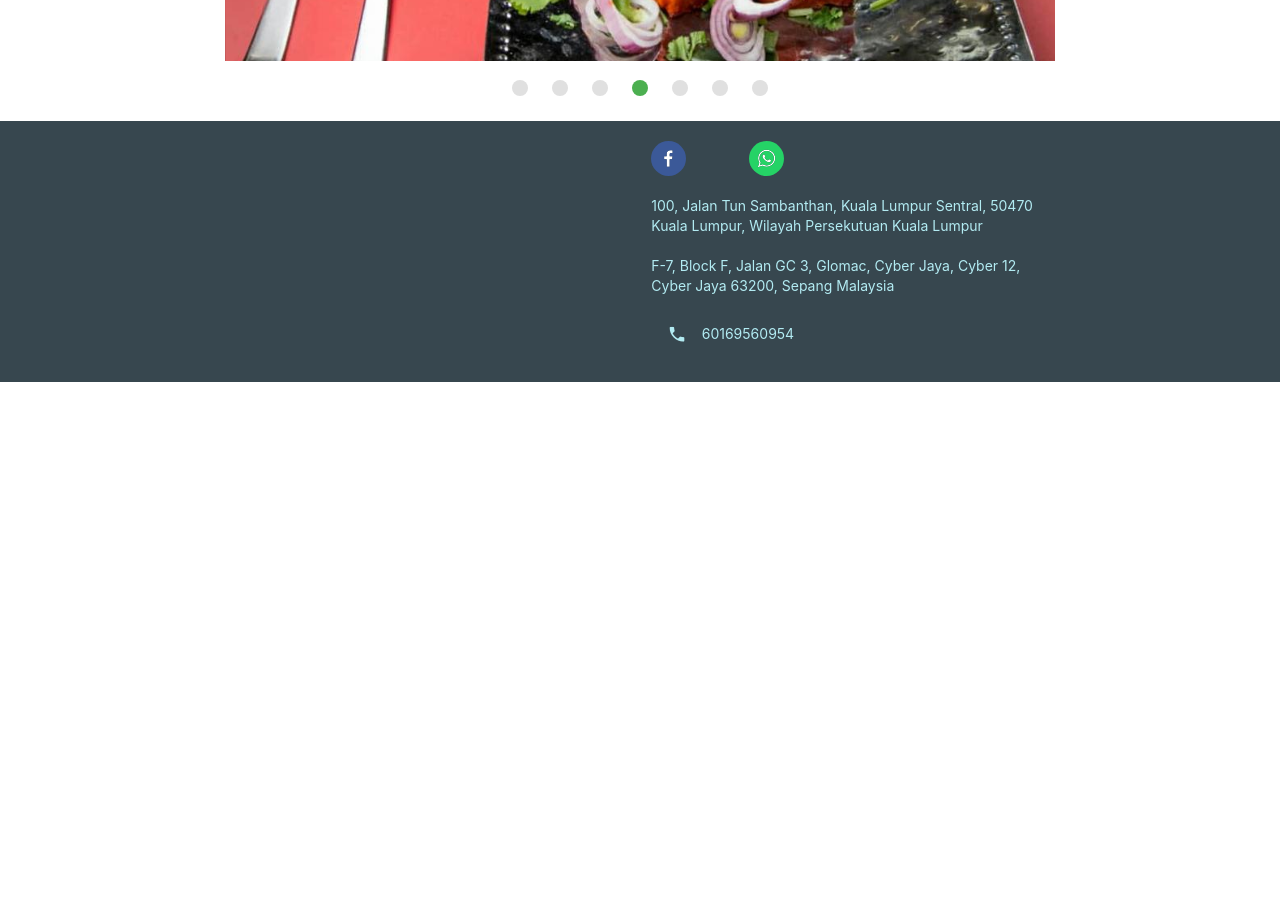
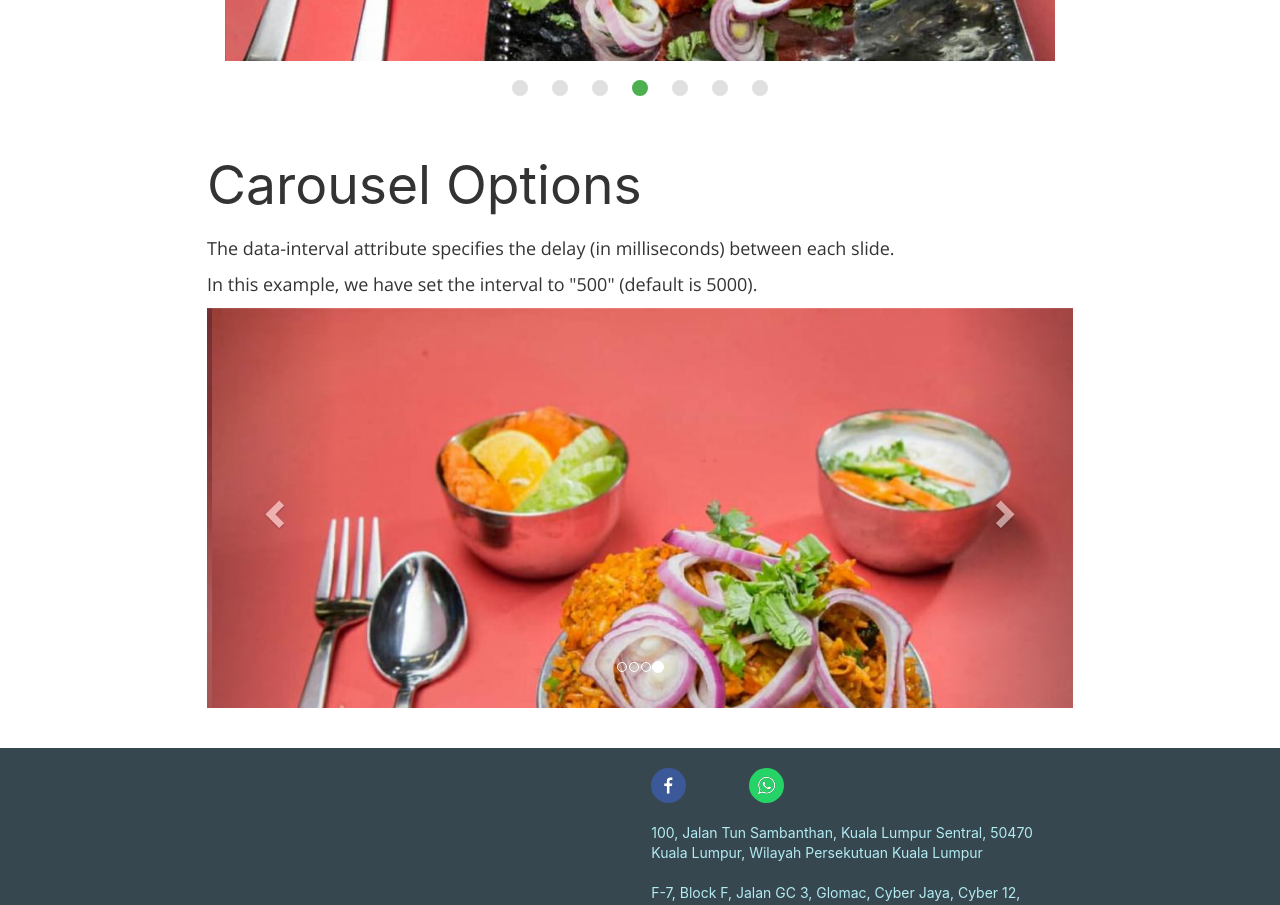
Before and after one commit to aryanmediratta/basic-react-website, a React (Create React App) app in the folder Desktop/WebDev/storewebsite/: page / in a window 1280 px wide. Shown: the part 1880-2785 px from the top of the page. Before the commit the page ends 2262 px from the top, so only its background shows below. Built offline with nearby package versions, Linux system fonts and the light colour scheme.

Commit message:
added another carousel

```diff
--- a/Desktop/WebDev/storewebsite/src/pages/Contact.js
+++ b/Desktop/WebDev/storewebsite/src/pages/Contact.js
@@ -5,8 +5,6 @@ import Header from '../components/Header'
 import Footer from '../components/Footer'
 
 import Map from '../components/Map';
-
-import { SocialIcon } from 'react-social-icons';
 
 const h2s = {
 	textAlign : 'center',
@@ -46,7 +44,7 @@ class Contact extends Component {
 			</div>
 			<div className = "row">
 			<div className = "col s12 m6 4">
-			<SocialIcon url="mailto:info@delhigrillkl.com" target="_blank" network = "email" style={{ height: 25, width: 25 }} /> info@delhigrillkl.com
+			<a className="black-text text-lighten-4" href="mailto:info@delhigrillkl.com" target="_blank"><i class="material-icons left">email</i>info@delhigrillkl.com</a>
 			</div>
 			<div className = "col s12 m6 4">
 			&nbsp;&nbsp;&nbsp;&nbsp;&nbsp;&nbsp;&nbsp;<a className="black-text text-lighten-4" href = "https://www.foodpanda.my/restaurant/m7ah/delhi-grill-brickfield" target = "_blank">Order From Us on Foodpanda! </a>
--- a/Desktop/WebDev/storewebsite/src/pages/Home.js
+++ b/Desktop/WebDev/storewebsite/src/pages/Home.js
@@ -104,6 +104,53 @@ class Home extends Component {
 </div>
 </div>
 
+
+<div class="container">
+  <h2>Carousel Options</h2>
+  <p>The <strong>data-interval</strong> attribute specifies the delay (in milliseconds) between each slide.</p>
+  <p>In this example, we have set the interval to "500" (default is 5000).</p>
+  <div id="myCarousel" class="carousel slide" data-ride="carousel" data-interval="1500">
+
+    <ol class="carousel-indicators">
+      <li data-target="#myCarousel" data-slide-to="0" class="active"></li>
+      <li data-target="#myCarousel" data-slide-to="1"></li>
+      <li data-target="#myCarousel" data-slide-to="2"></li>
+      <li data-target="#myCarousel" data-slide-to="3"></li>
+    </ol>
+
+    <div class="carousel-inner" role="listbox">
+      <div class="item active">
+        <img src={laddoo} alt="Chania" />
+      </div>
+
+      <div class="item">
+        <img src={chinese} alt="Chania"/>
+      </div>
+
+      <div class="item">
+        <img src={paneer} alt="Flower"/>
+      </div>
+
+      <div class="item">
+        <img src={rice} alt="Flower" />
+      </div>
+    </div>
+
+    <a class="left carousel-control" href="#myCarousel" role="button" data-slide="prev">
+      <span class="glyphicon glyphicon-chevron-left" aria-hidden="true"></span>
+      <span class="sr-only">Previous</span>
+    </a>
+    <a class="right carousel-control" href="#myCarousel" role="button" data-slide="next">
+      <span class="glyphicon glyphicon-chevron-right" aria-hidden="true"></span>
+      <span class="sr-only">Next</span>
+    </a>
+  </div>
+</div>
+
+<br />
+<br/>
+
+
   			<Footer />
 			</div>
 			);
```
